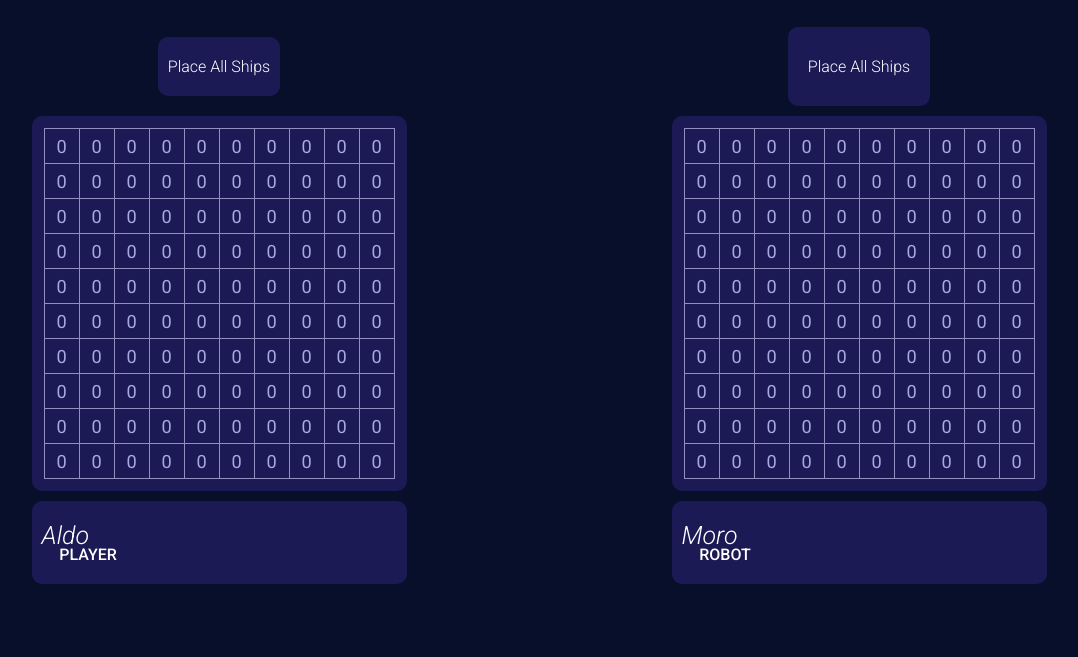
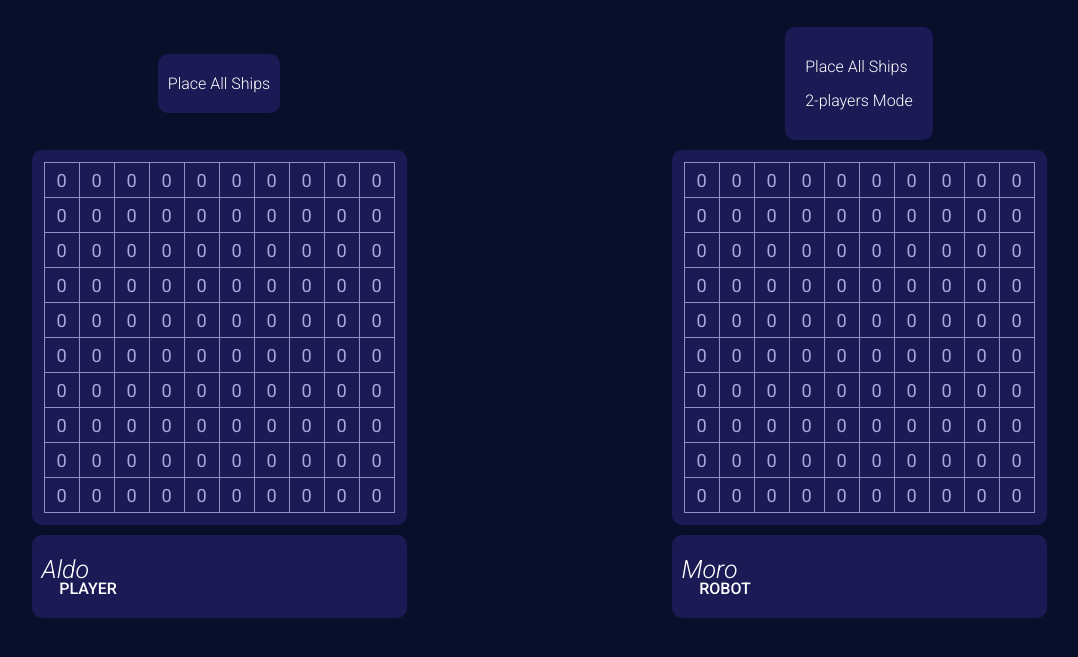
Before and after one commit to nicolanapa/battleship, a website with bundled scripts: page index.html in a window 1280 px wide. Shown: the part 51-708 px from the top of the page, without its empty margins (101-1179 px from the left). Built offline with nearby package versions, Linux system fonts and the light colour scheme.

Commit message:
Added 2-players Mode to .right and .small-right for future use

```diff
--- a/index.html
+++ b/index.html
@@ -23,6 +23,7 @@
 
 			<div class="right">
 				<div>Place All Ships</div>
+				<div>2-players Mode</div>
 			</div>
 		</div>
 
@@ -38,6 +39,7 @@
 
 			<div class="small-right">
 				<div>Place All Ships</div>
+				<div>2-players Mode</div>
 			</div>
 
 			<div class="player-two">
```
